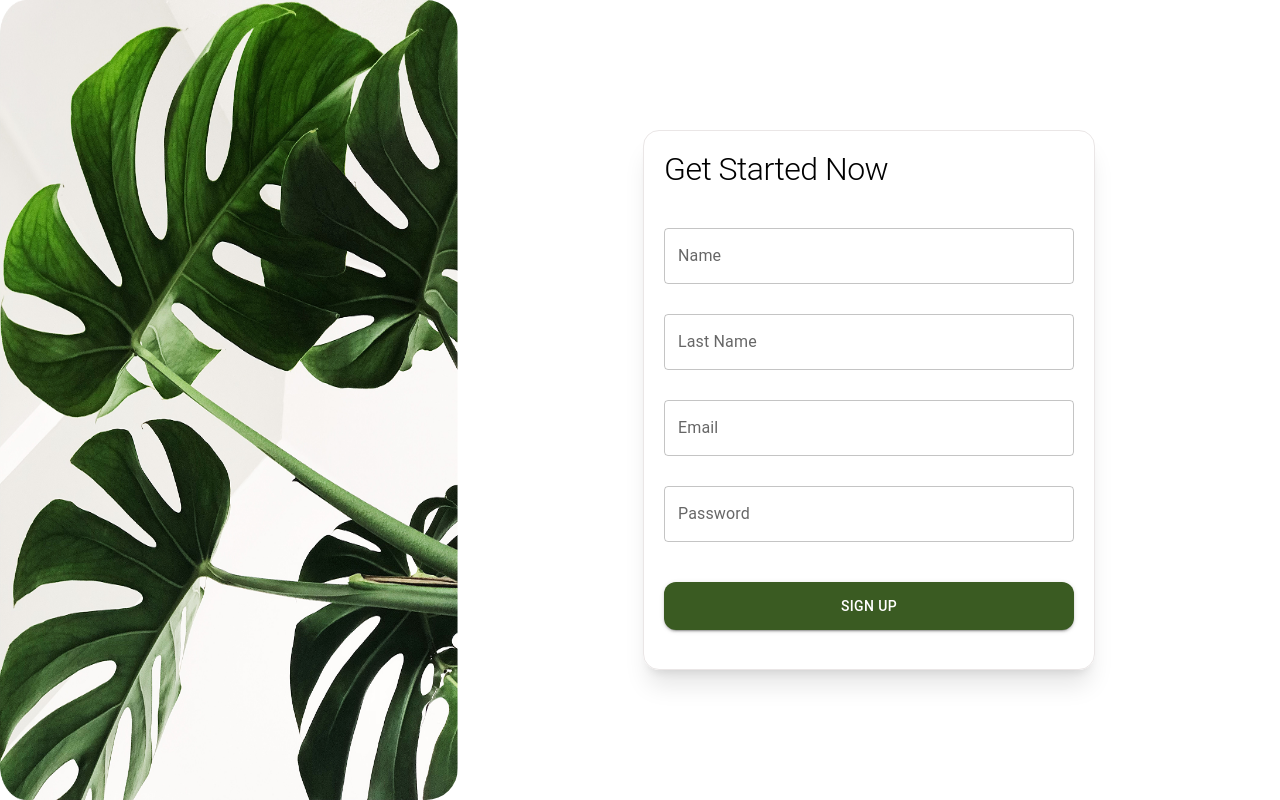
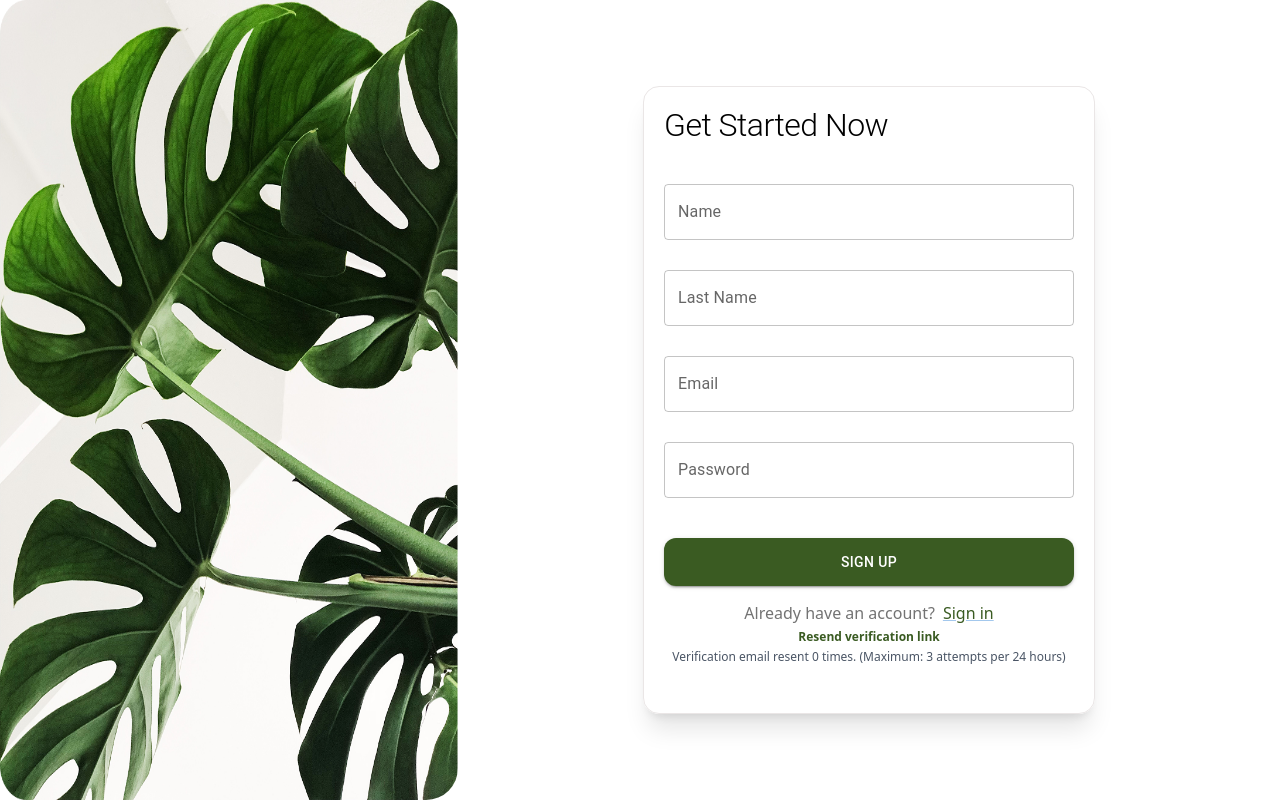
Before and after one commit to KhatunaGG/sweeft-task-client, a Next.js app: page /user-sign-in in a window 1280 px wide. Built offline with nearby package versions, Linux system fonts and the light colour scheme.

Commit message:
fixed: resend-link-logic

```diff
--- a/src/app/components/PasswordField.tsx
+++ b/src/app/components/PasswordField.tsx
@@ -23,6 +23,7 @@ const PasswordField = <T extends FieldValues>({
             : fieldName
         )}
         type="password"
+        placeholder="Password"
         sx={{ width: "100%" }}
         {...register(fieldName)}
       />
--- a/src/app/components/SignUp.tsx
+++ b/src/app/components/SignUp.tsx
@@ -14,8 +14,16 @@ import { CompanyType } from "../interface";
 import { companySchema } from "../schema";
 
 const SignUp = () => {
-  const { setFormState, createCompany, success, isLoading, linkResendCount } =
-    useCompanyStore();
+  const {
+    setFormState,
+    createCompany,
+    success,
+    isLoading,
+    linkResendCount,
+    getResendLink,
+    resendEmail,
+    show,
+  } = useCompanyStore();
 
   const {
     register,
@@ -121,16 +129,28 @@ const SignUp = () => {
           </Button>
         </Box>
       </form>
-      <div className="w-full relative text-base leading-[24px] font-normal text-center md:flex md:flex-row md:items-center md:justify-center md:gap-2 pb-10">
+      <div className="w-full flex flex-col gap-2 items-center text-base leading-[24px] font-normal text-center md:flex md:flex-col md:items-center md:justify-center md:gap-1 pb-6 ">
+        <div className="w-ful flex items-center gap-2">
           <p className="text-[#737373] ">Already have an account? </p>
           <Link href={"/sign-in"}>
             <p className="text-[#3A5B22] cursor-pointer">Sign in</p>
           </Link>
-        {linkResendCount > 0 && (
-          <p className="text-sm text-gray-600">
+        </div>
+        {show && (
+          <div className="w-full flex flex-col gap-1 items-center  ">
+            <button
+              onClick={() => getResendLink(resendEmail)}
+              type="button"
+              className="text-xs text-[#3A5B22] font-semibold cursor-pointer hover:underline transition-transform duration-300 ease-in-out hover:scale-105"
+            >
+              Resend verification link
+            </button>
+
+            <p className="text-xs text-gray-600">
               Verification email resent {linkResendCount} times. (Maximum: 3
               attempts per 24 hours)
             </p>
+          </div>
         )}
       </div>
     </section>
--- a/src/app/components/UserSignIn.tsx
+++ b/src/app/components/UserSignIn.tsx
@@ -1,5 +1,230 @@
+// "use client";
+// import { Box, Button, FormControl, Link, Typography } from "@mui/material";
+// import NameField from "./NameField";
+// import EmailField from "./EmailField";
+// import PasswordField from "./PasswordField";
+// import { useForm } from "react-hook-form";
+// import { zodResolver } from "@hookform/resolvers/zod";
+// import LastNameField from "./LastNameField";
+// import Image from "next/image";
+// import axios from "axios";
+// import { toast } from "react-toastify";
+// import { Suspense, useEffect, useState } from "react";
+// import { axiosInstance } from "../libs/axiosInstance";
+// import { useSearchParams } from "next/navigation";
+// import { useRouter } from "next/navigation";
+// import { UserSignInType } from "../interface";
+// import { userSignInSchema } from "../schema";
+
+// const UserSignIn = () => {
+//   const [isClient, setIsClient] = useState(false);
+//   const [isLoading, setIsLoading] = useState(false);
+//   const searchParams = useSearchParams();
+//   const [verificationStatus, setVerificationStatus] = useState(false);
+//   const router = useRouter();
+
+//   useEffect(() => {
+//     setIsClient(true);
+//   }, []);
+
+//   useEffect(() => {
+//     const token = searchParams.get("token");
+//     if (token) {
+//       verifyUsersEmail(token);
+//       if (verificationStatus === true) {
+//         reset();
+//       } else {
+//         return;
+//       }
+//     }
+//   }, [searchParams]);
+
+//   const {
+//     register,
+//     handleSubmit,
+//     reset,
+//     formState: { errors, isSubmitting },
+//   } = useForm<UserSignInType>({
+//     resolver: zodResolver(userSignInSchema),
+//     defaultValues: {
+//       firstName: "",
+//       lastName: "",
+//       userEmail: "",
+//       userPassword: "",
+//     },
+//   });
+
+//   const verifyUsersEmail = async (verificationToken: string) => {
+//     setVerificationStatus(false);
+//     try {
+//       const res = await axiosInstance.get(
+//         `/user/verify-user?token=${verificationToken}`
+//       );
+//       if (res.status >= 200 && res.status <= 204) {
+//         setVerificationStatus(true);
+//       }
+//     } catch (e) {
+//       if (axios.isAxiosError(e)) {
+//         if (e.response) {
+//           const message = e.response.data?.message || "An error occurred";
+//           toast.error(message);
+//         } else {
+//           toast.error("Network error. Please try again later.");
+//         }
+//       } else {
+//         toast.error("Unexpected error occurred.");
+//       }
+//     } finally {
+//       setIsLoading(false);
+//     }
+//   };
+
+//   if (!isClient) {
+//     return null;
+//   }
+
+//   const onSubmit = async (formState: UserSignInType) => {
+//     setIsLoading(true);
+//     try {
+//       const res = await axiosInstance.patch(
+//         `user/update-user-sign-in`,
+//         formState
+//       );
+//       if (res.status >= 200 && res.status <= 204) {
+//         router.push("/sign-in");
+//         reset();
+//       }
+//     } catch (e) {
+//       console.log(e);
+//     } finally {
+//       setIsLoading(false);
+//     }
+//   };
+
+//   return (
+//     <section className="w-full min-h-screen flex items-start ">
+//       <div className="relative w-[535px] h-screen">
+//         <Image
+//           src="/assets/img.png"
+//           alt="Image description"
+//           fill
+//           priority
+//           sizes="(max-width: 535px) 100vw, 50vw"
+//           className="rounded-r-4xl"
+//         />
+//       </div>
+//       <div className="w-[75%] min-h-screen flex items-center justify-center">
+//         <form
+//           onSubmit={handleSubmit(onSubmit)}
+//           className="w-[55%] border border-[#eae6e6] shadow-xl rounded-2xl pb-6"
+//         >
+//           <Box
+//             sx={{
+//               width: "100%",
+//               padding: "20px",
+//               height: "max",
+//               display: "flex",
+//               flexDirection: "column",
+//               gap: "40px",
+//               paddingBottom: "15px",
+//             }}
+//           >
+//             <Typography
+//               variant="h1"
+//               sx={{
+//                 fontSize: "32px",
+//                 color: "#000",
+//                 borderBottom: "2px solidrgb(133, 122, 177)",
+//               }}
+//             >
+//               Get Started Now
+//             </Typography>
+
+//             <FormControl
+//               sx={{
+//                 width: "100%",
+//                 display: "flax",
+//                 flexDirection: "column",
+//                 gap: "30px",
+//               }}
+//             >
+//               <NameField
+//                 register={register}
+//                 errors={errors}
+//                 fieldName="firstName"
+//               />
+//               <LastNameField register={register} errors={errors} />
+//               <EmailField
+//                 register={register}
+//                 errors={errors}
+//                 fieldName="userEmail"
+//               />
+//               <PasswordField
+//                 register={register}
+//                 errors={errors}
+//                 fieldName="userPassword"
+//               />
+//             </FormControl>
+
+//             <Button
+//               sx={{
+//                 width: "100%",
+//                 paddingY: "12px",
+//                 background: "#3A5B22",
+//                 color: "white",
+//                 borderRadius: "12px",
+//               }}
+//               type="submit"
+//               variant="contained"
+//               disabled={isLoading || isSubmitting}
+//             >
+//               Sign up
+//             </Button>
+//           </Box>
+
+//           {/* <div className="w-full flex flex-col gap-2 items-center text-base leading-[24px] font-normal text-center md:flex md:flex-col md:items-center md:justify-center md:gap-1 pb-6 ">
+//         <div className="w-ful flex items-center gap-2">
+//           <p className="text-[#737373] ">Already have an account? </p>
+//           <Link href={"/sign-in"}>
+//             <p className="text-[#3A5B22] cursor-pointer">Sign in</p>
+//           </Link>
+//         </div>
+//         {show && (
+//           <div className="w-full flex flex-col gap-1 items-center  ">
+//             <button
+//               onClick={() => getResendLink(resendEmail)}
+//               type="button"
+//               className="text-xs text-[#3A5B22] font-semibold cursor-pointer hover:underline transition-transform duration-300 ease-in-out hover:scale-105"
+//             >
+//               Resend verification link
+//             </button>
+
+//             <p className="text-xs text-gray-600">
+//               Verification email resent {linkResendCount} times. (Maximum: 3
+//               attempts per 24 hours)
+//             </p>
+//           </div>
+//         )}
+//       </div> */}
+
+//         </form>
+//       </div>
+//     </section>
+//   );
+// };
+
+// const UserSignInPage = () => {
+//   return (
+//     <Suspense fallback={<div>Loading...</div>}>
+//       <UserSignIn />
+//     </Suspense>
+//   );
+// };
+
+// export default UserSignInPage;
+
 "use client";
-import { Box, Button, FormControl, Typography } from "@mui/material";
+import { Box, Button, FormControl, Link, Typography } from "@mui/material";
 import NameField from "./NameField";
 import EmailField from "./EmailField";
 import PasswordField from "./PasswordField";
@@ -15,13 +240,17 @@ import { useSearchParams } from "next/navigation";
 import { useRouter } from "next/navigation";
 import { UserSignInType } from "../interface";
 import { userSignInSchema } from "../schema";
+import { useCompanyStore } from "../store/sign-up.store";
 
 const UserSignIn = () => {
   const [isClient, setIsClient] = useState(false);
   const [isLoading, setIsLoading] = useState(false);
   const searchParams = useSearchParams();
   const [verificationStatus, setVerificationStatus] = useState(false);
+  const {resendEmail, getResendLink, linkResendCount} = useCompanyStore()
   const router = useRouter();
+
+  console.log(linkResendCount, "linkResendCount")
 
   useEffect(() => {
     setIsClient(true);
@@ -181,6 +410,31 @@ const UserSignIn = () => {
               Sign up
             </Button>
           </Box>
+
+          <div className="w-full flex flex-col gap-2 items-center text-base leading-[24px] font-normal text-center md:flex md:flex-col md:items-center md:justify-center md:gap-1 pb-6 ">
+            <div className="w-ful flex items-center gap-2">
+              <p className="text-[#737373] ">Already have an account? </p>
+              <Link href={"/sign-in"}>
+                <p className="text-[#3A5B22] cursor-pointer">Sign in</p>
+              </Link>
+            </div>
+
+              <div className="w-full flex flex-col gap-1 items-center  ">
+                <button
+                  onClick={() => getResendLink(resendEmail)}
+                  type="button"
+                  className="text-xs text-[#3A5B22] font-semibold cursor-pointer hover:underline transition-transform duration-300 ease-in-out hover:scale-105"
+                >
+                  Resend verification link
+                </button>
+
+                <p className="text-xs text-gray-600">
+                  Verification email resent {linkResendCount} times. (Maximum: 3
+                  attempts per 24 hours)
+                </p>
+              </div>
+
+          </div>
         </form>
       </div>
     </section>
--- a/src/app/interface.ts
+++ b/src/app/interface.ts
@@ -223,6 +223,10 @@ export interface ICompanyStore {
   getResendLink: (email: string) => void;
 
   clearPersistedState: () => void;
+
+
+  show: boolean;
+  setShow:(show: boolean) => void;
 }
 
 export interface ISignIn {
--- a/src/app/store/sign-up.store.ts
+++ b/src/app/store/sign-up.store.ts
@@ -32,6 +32,12 @@ export const useCompanyStore = create<ICompanyStore>()(
       success: false,
       axiosError: "",
       isLoading: false,
+
+      show: false,
+      setShow: (show) => set({show}),
+
+
+
       setResendEmail: (resendEmail: string) => set({ resendEmail }),
       setLinkResendCount: (linkResendCount) => set({ linkResendCount }),
       setFormState: (formState) => set({ formState }),
@@ -39,17 +45,20 @@ export const useCompanyStore = create<ICompanyStore>()(
         set({
           resendEmail: "",
           linkResendCount: 0,
+          show: false
         });
         localStorage.removeItem("company-store");
       },
 
       createCompany: async (data: CompanyType) => {
         set({ resendEmail: data.email });
-
+        set({ show: true });
+        // set({ linkResendCount: get().linkResendCount + 1 });
         try {
           const res = await axiosInstance.post("/auth/sign-up", data);
           if (res.status >= 200 && res.status <= 204) {
             set({ isLoading: true, axiosError: "", success: true });
+
             set({
               isLoading: true,
               axiosError: "",
@@ -85,7 +94,26 @@ export const useCompanyStore = create<ICompanyStore>()(
             email: emailToUse,
           });
           if (res.status >= 200 && res.status <= 204) {
-            set({ linkResendCount: get().linkResendCount + 1 });
+            // set({ linkResendCount: get().linkResendCount + 1 });
+
+
+            const newCount = get().linkResendCount + 1;
+
+            if (newCount >= 3) {
+              get().clearPersistedState(); // Clear first
+            } else {
+              set({ linkResendCount: newCount }); // Only update count if not clearing
+            }
+
+
+
+
+
+
+
+
+
+
             toast.success("Link sent successfully! Please check your email.");
           }
         } catch (e) {
@@ -93,6 +121,9 @@ export const useCompanyStore = create<ICompanyStore>()(
           set({ axiosError: errorMessage });
         } finally {
           set({ isLoading: false });
+          if(get().linkResendCount >= 3) {
+            get().clearPersistedState()
+          }
         }
       },
     }),
@@ -103,6 +134,7 @@ export const useCompanyStore = create<ICompanyStore>()(
       partialize: (state) => ({
         resendEmail: state.resendEmail,
         linkResendCount: state.linkResendCount,
+        show: state.show
       }),
     }
   )
```
Lines whose indentation alone changed are shown as unchanged.
